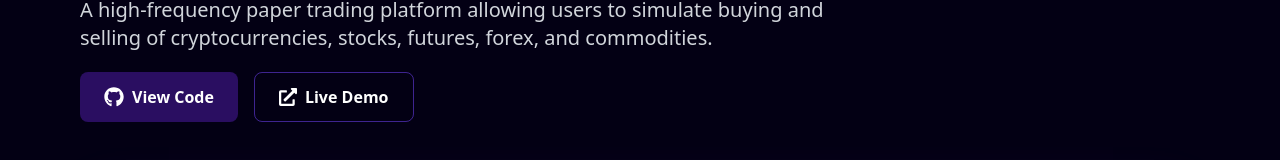
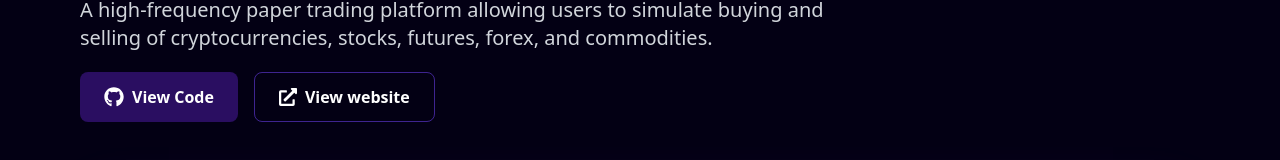
Before and after one commit to sahnia3/My-portflio-website, a Next.js app: page /projects/flux-trading in a window 1280 px wide. Shown: the part 256-416 px from the top of the page. Built offline with nearby package versions, Linux system fonts and the light colour scheme; a web font is replaced by a local one.

Commit message:
Replace Live Demo button with website link

```diff
--- a/app/projects/flux-trading/page.tsx
+++ b/app/projects/flux-trading/page.tsx
@@ -35,9 +35,9 @@ const FluxTradingPage = () => {
                         <a href="https://github.com/sahnia3/Flux-Trading" target="_blank" rel="noopener noreferrer" className="flex items-center gap-2 px-6 py-3 bg-[#2A0E61] rounded-lg hover:bg-purple-700 transition-all font-semibold">
                             <FaGithub size={20} /> View Code
                         </a>
-                        <button className="flex items-center gap-2 px-6 py-3 border border-[#7042f88b] rounded-lg hover:bg-[#7042f88b]/10 transition-all font-semibold">
-                            <FaExternalLinkAlt size={18} /> Live Demo
-                        </button>
+                        <a href="https://flux-trading-klmw0ddei-aditya-sahnis-projects.vercel.app" target="_blank" rel="noopener noreferrer" className="flex items-center gap-2 px-6 py-3 border border-[#7042f88b] rounded-lg hover:bg-[#7042f88b]/10 transition-all font-semibold">
+                            <FaExternalLinkAlt size={18} /> View website
+                        </a>
                     </div>
                 </div>
 
```
